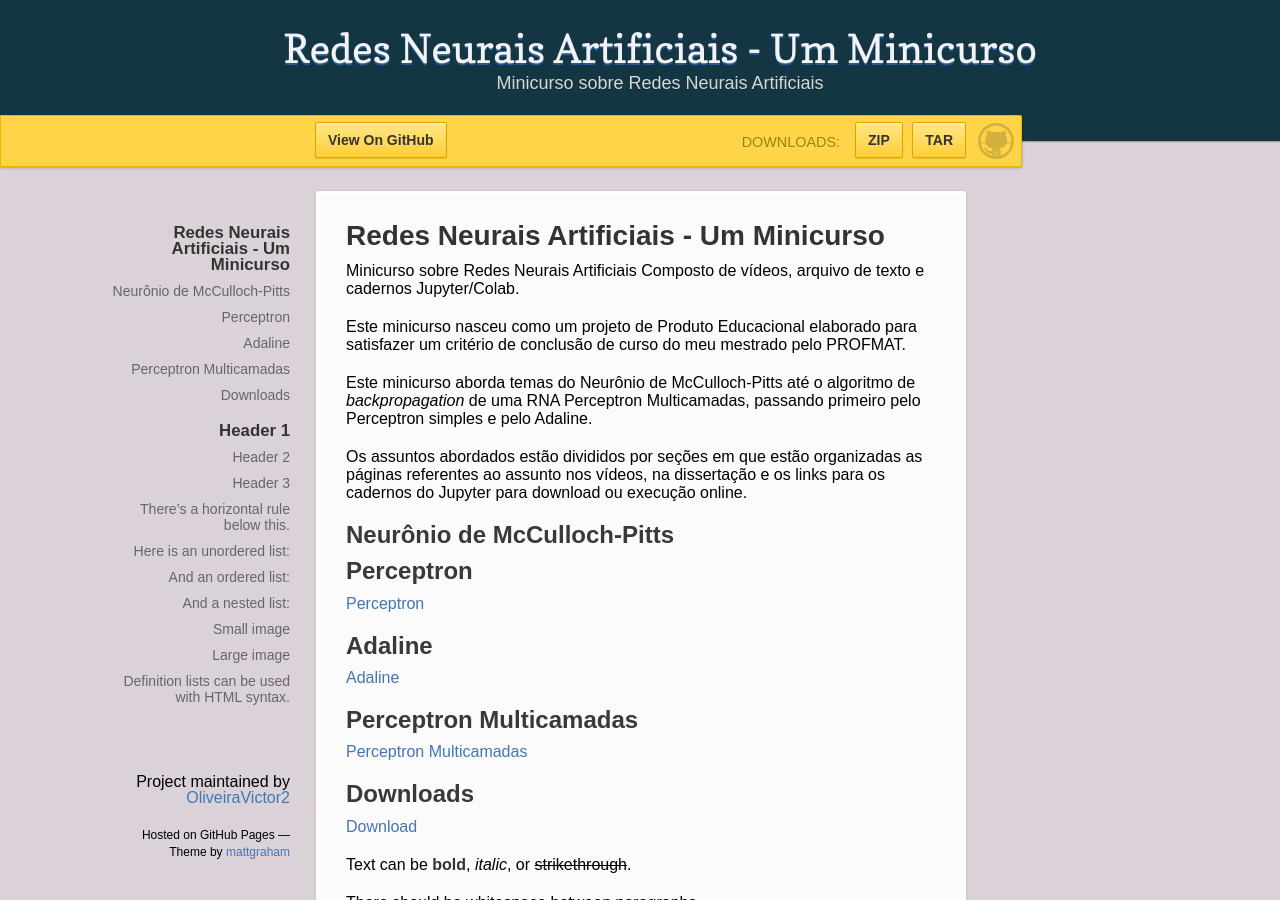
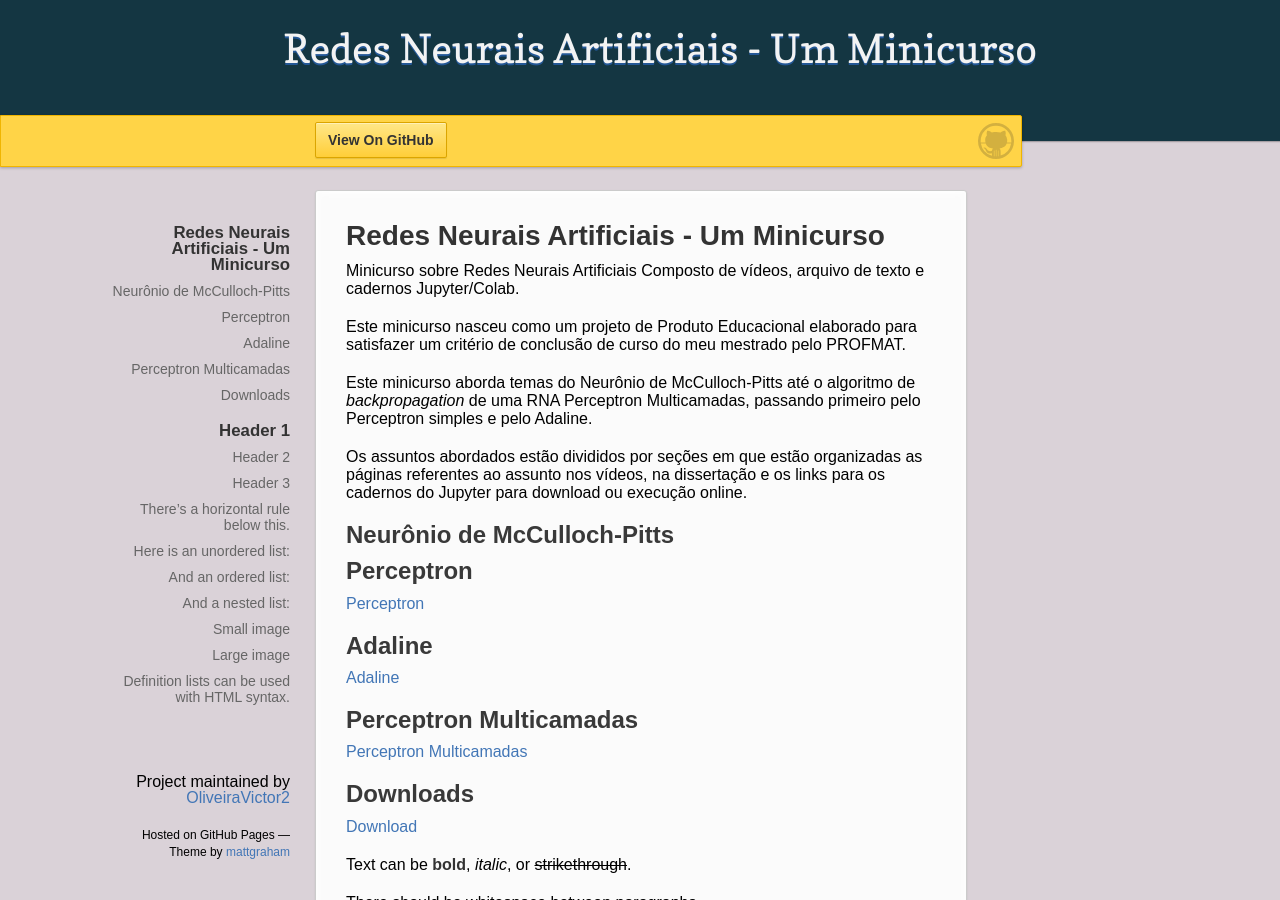
Before and after one commit to OliveiraVictor2/Minicurso_RNAs, a Jekyll site: the page built from index.md, in a window 1280 px wide and 900 px high. Built offline with Jekyll 4.4.1, drawn with Linux system fonts in a browser that asks for light colours; the repository's description, which GitHub fills in, is left out; our own code applies the rules of GitHub Pages for plain Markdown files.

Commit message:
Update _config.yml

```diff
--- a/_config.yml
+++ b/_config.yml
@@ -1,5 +1,5 @@
-title: Introdução às RNAs
-description: Minicurso sobre Redes Neurais Artificiais
-show_downloads: true
+title: Minicurso sobre Redes Neurais Artificiais
+#description:
+show_downloads: false
 google_analytics:
 theme: jekyll-theme-leap-day
```
